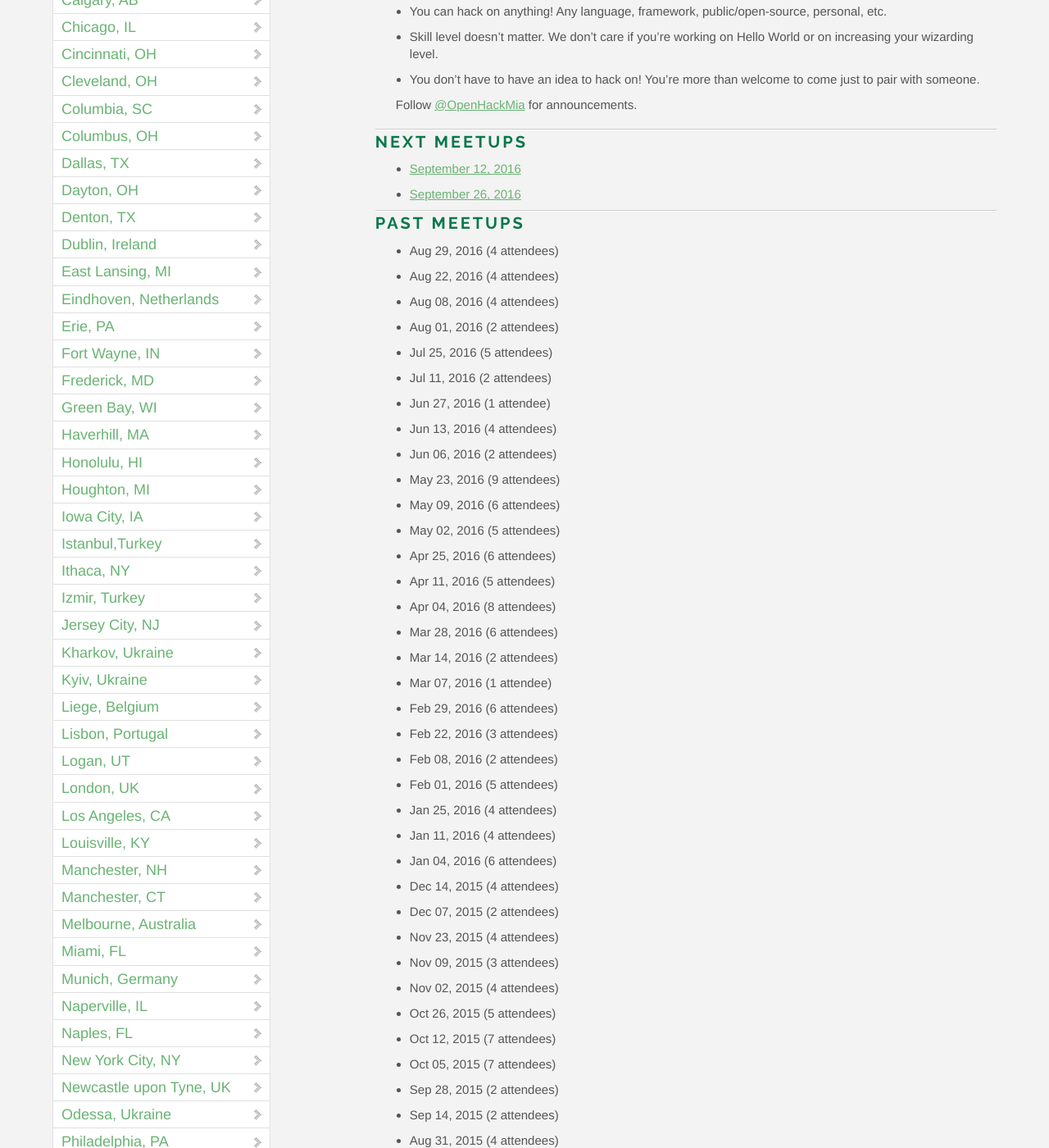
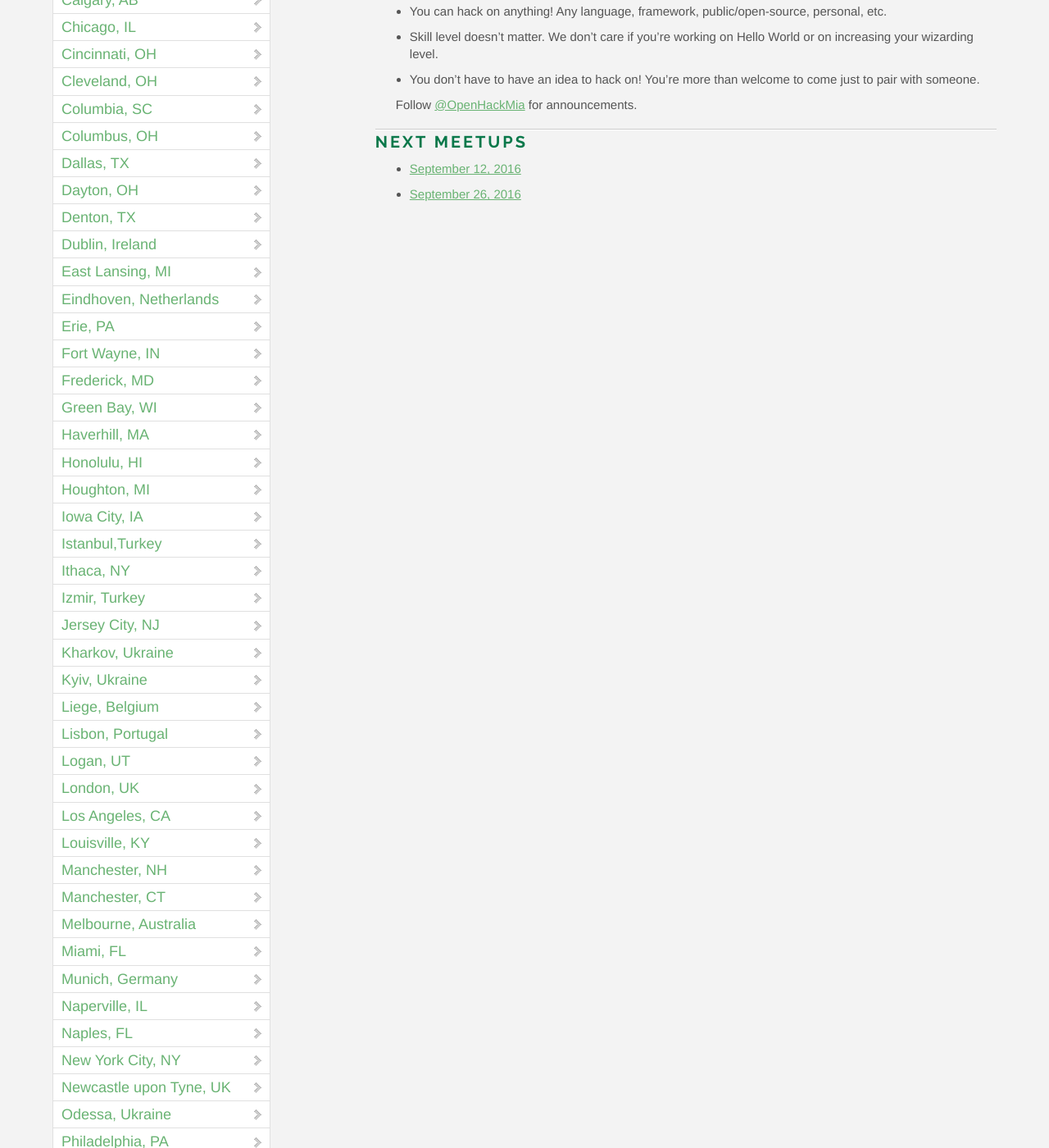
Before and after one commit to OpenHack/openhack.github.com, a Jekyll site: the page built from miami/index.markdown, in a window 1280 px wide and 1400 px high, scrolled down 796 px. Shown: the whole window at 82% size. Built offline with Jekyll 4.4.1, drawn with Linux system fonts in a browser that asks for light colours; nearby versions of some CDN libraries; comment, search, counter and statistics services are not loaded; some of the changed text lies outside the part shown.

Commit message:
removes 'Past meetups'
- it had become a needlessly long list

```diff
--- a/miami/index.markdown
+++ b/miami/index.markdown
@@ -21,151 +21,3 @@ Follow [@OpenHackMia](http://twitter.com/openhackmia) for announcements.
 
 * [September 12, 2016](https://www.meetup.com/miamirb/events/234031464/)
 * [September 26, 2016](https://www.meetup.com/miamirb/events/234031472/)
-
-### Past meetups
-
-* Aug 29, 2016 (4 attendees)
-* Aug 22, 2016 (4 attendees)
-* Aug 08, 2016 (4 attendees)
-* Aug 01, 2016 (2 attendees)
-* Jul 25, 2016 (5 attendees)
-* Jul 11, 2016 (2 attendees)
-* Jun 27, 2016 (1 attendee)
-* Jun 13, 2016 (4 attendees)
-* Jun 06, 2016 (2 attendees)
-* May 23, 2016 (9 attendees)
-* May 09, 2016 (6 attendees)
-* May 02, 2016 (5 attendees)
-* Apr 25, 2016 (6 attendees)
-* Apr 11, 2016 (5 attendees)
-* Apr 04, 2016 (8 attendees)
-* Mar 28, 2016 (6 attendees)
-* Mar 14, 2016 (2 attendees)
-* Mar 07, 2016 (1 attendee)
-* Feb 29, 2016 (6 attendees)
-* Feb 22, 2016 (3 attendees)
-* Feb 08, 2016 (2 attendees)
-* Feb 01, 2016 (5 attendees)
-* Jan 25, 2016 (4 attendees)
-* Jan 11, 2016 (4 attendees)
-* Jan 04, 2016 (6 attendees)
-* Dec 14, 2015 (4 attendees)
-* Dec 07, 2015 (2 attendees)
-* Nov 23, 2015 (4 attendees)
-* Nov 09, 2015 (3 attendees)
-* Nov 02, 2015 (4 attendees)
-* Oct 26, 2015 (5 attendees)
-* Oct 12, 2015 (7 attendees)
-* Oct 05, 2015 (7 attendees)
-* Sep 28, 2015 (2 attendees)
-* Sep 14, 2015 (2 attendees)
-* Aug 31, 2015 (4 attendees)
-* Aug 24, 2015 (8 attendees)
-* Aug 10, 2015 (5 attendees)
-* Aug 03, 2015 (4 attendees)
-* Jul 27, 2015 (4 attendees)
-* Jul 13, 2015 (4 attendees)
-* Jul 06, 2015 (6 attendees)
-* Jun 29, 2015 (7 attendees)
-* Jun 22, 2015 (4 attendees)
-* Jun 08, 2015 (8 attendees)
-* Jun 01, 2015 (4 attendees)
-* May 25, 2015 (4 attendees)
-* May 11, 2015 (6 attendees)
-* May 04, 2015 (6 attendees)
-* Apr 27, 2015 (7 attendees)
-* Apr 13, 2015 (5 attendees)
-* Apr 06, 2015 (4 attendees)
-* Mar 30, 2015 (8 attendees)
-* Mar 23, 2015 (4 attendees)
-* Mar 09, 2015 (10 attendees)
-* Mar 02, 2015 (10 attendees)
-* Feb 23, 2015 (9 attendees)
-* Feb 09, 2015 (6 attendees)
-* Jan 26, 2015 (10 attendees)
-* Jan 12, 2015 (7 attendees)
-* Jan 05, 2015 (4 attendees)
-* Dec 29, 2014 (3 attendees)
-* Dec 22, 2014 (2 attendees)
-* Dec 08, 2014 (7 attendees)
-* Dec 01, 2014 (6 attendees)
-* Nov 24, 2014 (5 attendees)
-* Nov 10, 2014 (6 attendees)
-* Nov 03, 2014 (5 attendees)
-* Oct 27, 2014 (8 attendees)
-* Oct 13, 2014 (4 attendees)
-* Oct 06, 2014 (1 attendee)
-* Sep 29, 2014 (3 attendees)
-* Sep 22, 2014 (11 attendees)
-* Sep 08, 2014 (11 attendees)
-* Sep 01, 2014 (3 attendees)
-* Aug 25, 2014 (6 attendees)
-* Aug 11, 2014 (5 attendees)
-* Aug 04, 2014 (1 attendee)
-* Jul 28, 2014 (2 attendees)
-* Jul 14, 2014 (3 attendees)
-* Jul 07, 2014 (3 attendees)
-* Jun 30, 2014 (5 attendees)
-* Jun 16, 2014 (5 attendees)
-* Jun 09, 2014 (6 attendees)
-* Jun 02, 2014 (3 attendees)
-* May 26, 2014 (3 attendees)
-* May 12, 2014 (9 attendees)
-* May 05, 2014 (3 attendees)
-* Apr 28, 2014 (5 attendees)
-* Apr 21, 2014 (14 attendees)
-* Apr 14, 2014 (5 attendees)
-* Apr 07, 2014 (5 attendees)
-* Mar 31, 2014 (6 attendees)
-* Mar 24, 2014 (7 attendees)
-* Mar 10, 2014 (3 attendees)
-* Mar 03, 2014 (4 attendees)
-* Feb 17, 2014 (6 attendees)
-* Feb 10, 2014 (6 attendees)
-* Feb 03, 2014 (6 attendees)
-* Jan 27, 2014 (10 attendees)
-* Jan 13, 2014 (10 attendees)
-* Jan 06, 2014 (9 attendees)
-* Dec 30, 2013 (6 attendees)
-* Dec 23, 2013 (3 attendees)
-* Dec 16, 2013 (7 attendees)
-* Dec 09, 2013 (6 attendees)
-* Dec 02, 2013 (6 attendees)
-* Nov 25, 2013 (7 attendees)
-* Nov 11, 2013 (12 attendees)
-* Nov 04, 2013 (5 attendees)
-* Oct 28, 2013 (9 attendees)
-* Oct 14, 2013 (6 attendees)
-* Oct 07, 2013 (10 attendees)
-* Sep 30, 2013 (5 attendees)
-* Sep 23, 2013 (3 attendees)
-* Sep 09, 2013 (8 attendees)
-* Sep 02, 2013 (5 attendees)
-* Aug 26, 2013 (6 attendees)
-* Aug 12, 2013 (5 attendees)
-* Aug 05, 2013 (1 attendee)
-* Jul 29, 2013 (8 attendees)
-* Jul 22, 2013 (3 attendees)
-* Jul 08, 2013 (7 attendees)
-* Jul 01, 2013 (6 attendees)
-* Jun 24, 2013 (8 attendees)
-* Jun 10, 2013 (10 attendees)
-* Jun 03, 2013 (13 attendees)
-* May 13, 2013 (8 attendees)
-* May 06, 2013 (4 attendees)
-* Apr 29, 2013 (6 attendees)
-* Apr 22, 2013 (9 attendees)
-* Apr 08, 2013 (8 attendees)
-* Mar 25, 2013 (10 attendees)
-* Mar 11, 2013 (10 attendees)
-* Feb 25, 2013 (8 attendees)
-* Feb 11, 2013 (6 attendees)
-* Jan 28, 2013 (6 attendees)
-* Jan 14, 2013 (7 attendees)
-* Dec 29, 2012 (8 attendees)
-* Dec 22, 2012 (2 attendees)
-* Dec 17, 2012 (6 attendees)
-* Dec 10, 2012 (5 attendees)
-* Dec 03, 2012 (4 attendees)
-* Nov 26, 2012 (7 attendees)
-* Nov 12, 2012 (11 attendees)
```
